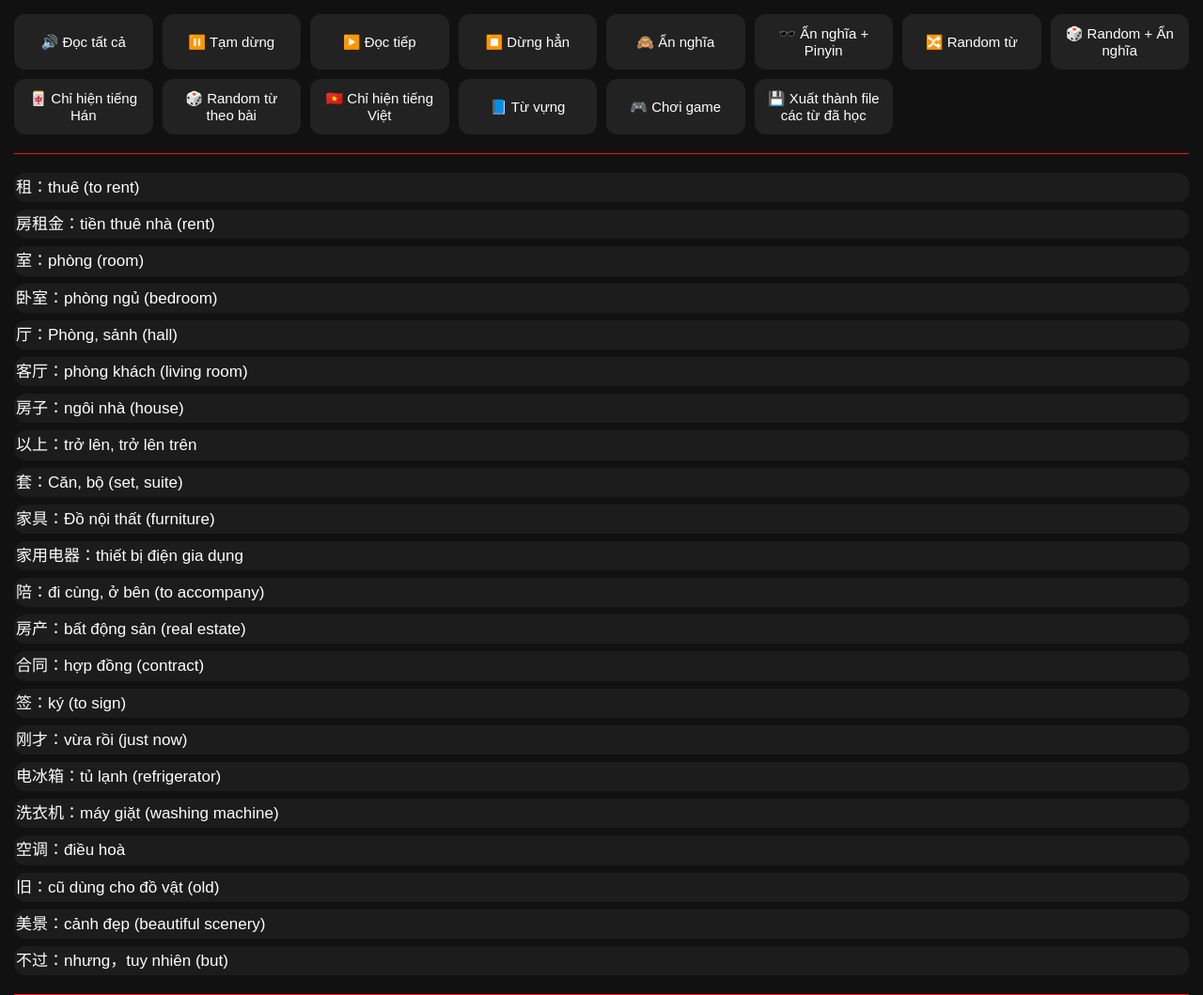
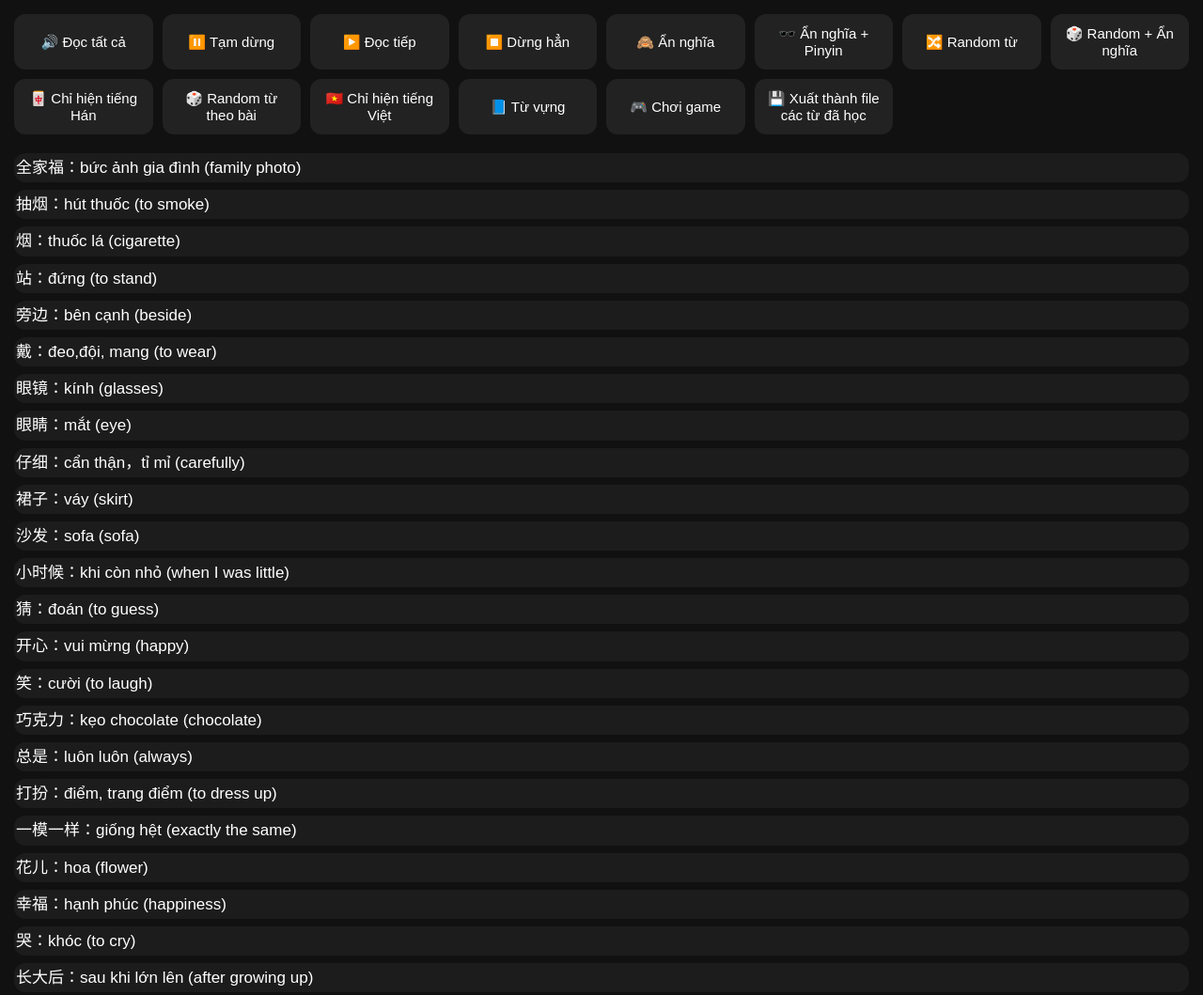
Before and after one commit to dotienquangdev/NewChineseWords, a plain HTML site: page index.html in a window 1280 px wide. Shown: the top 1059 px of the page at 94% size. Drawn offline with Linux system fonts and the light colour scheme; a script that the page names is missing.

Commit message:
update code

```diff
--- a/index.html
+++ b/index.html
@@ -782,7 +782,31 @@
       </div>
     </div>
     <div id="list">
-      <div class="hsk3 lesson36"></div>
+      <div class="hsk3 lesson36">
+        <p>全家福：bức ảnh gia đình (family photo)</p>
+        <p>抽烟：hút thuốc (to smoke)</p>
+        <p>烟：thuốc lá (cigarette)</p>
+        <p>站：đứng (to stand)</p>
+        <p>旁边：bên cạnh (beside)</p>
+        <p>戴：đeo,đội, mang (to wear)</p>
+        <p>眼镜：kính (glasses)</p>
+        <p>眼睛：mắt (eye)</p>
+        <p>仔细：cẩn thận，tỉ mỉ (carefully)</p>
+        <p>裙子：váy (skirt)</p>
+        <p>沙发：sofa (sofa)</p>
+        <p>小时候：khi còn nhỏ (when I was little)</p>
+        <p>猜：đoán (to guess)</p>
+        <p>开心：vui mừng (happy)</p>
+        <p>笑：cười (to laugh)</p>
+        <p>巧克力：kẹo chocolate (chocolate)</p>
+        <p>总是：luôn luôn (always)</p>
+        <p>打扮：điểm, trang điểm (to dress up)</p>
+        <p>一模一样：giống hệt (exactly the same)</p>
+        <p>花儿：hoa (flower)</p>
+        <p>幸福：hạnh phúc (happiness)</p>
+        <p>哭：khóc (to cry)</p>
+        <p>长大后：sau khi lớn lên (after growing up)</p>
+      </div>
       <hr />
       <div class="hsk3 lesson35">
         <p>租：thuê (to rent)</p>
```
